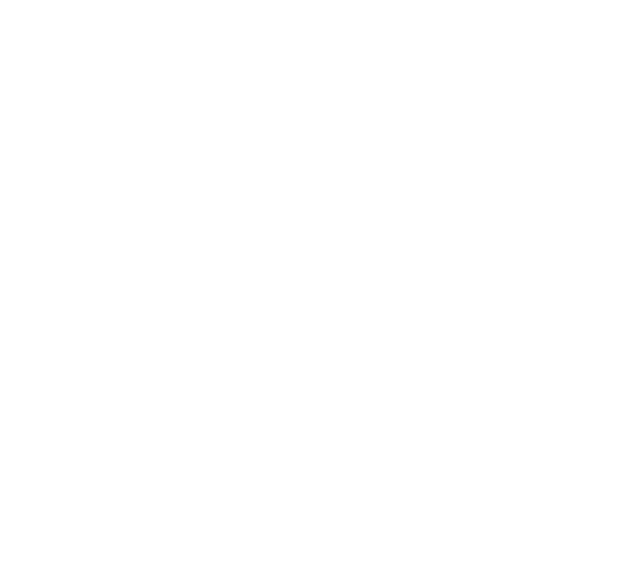
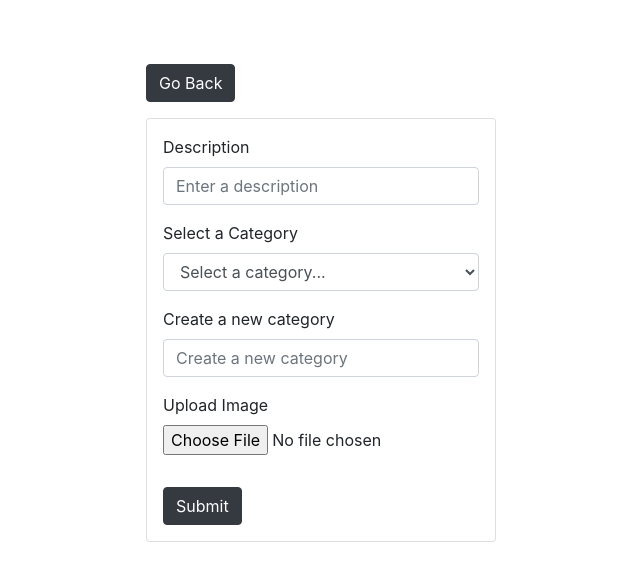
Before and after one commit to gautamsood15/Photoshare, a Django app: page /add/ in a window 1280 px wide. Before the commit the part shown is empty. Shown: the top 581 px of the page, without its empty margins (319-959 px from the left). Run offline with Django 4.2, Linux system fonts and the light colour scheme; data comes from the database, SQL or seed files in the repository; both versions use the stored data as it was after the commit.

Commit message:
new image function added

```diff
--- a/photos/templates/photos/add.html
+++ b/photos/templates/photos/add.html
@@ -0,0 +1,63 @@
+<!DOCTYPE html>
+<html lang="en">
+<head>
+    <meta charset="UTF-8">
+    <meta http-equiv="X-UA-Compatible" content="IE=edge">
+    <meta name="viewport" content="width=device-width, initial-scale=1.0">
+    <title>Add Photo</title>
+
+    <link rel="stylesheet" href="https://cdn.jsdelivr.net/npm/bootstrap@4.0.0/dist/css/bootstrap.min.css" integrity="sha384-Gn5384xqQ1aoWXA+058RXPxPg6fy4IWvTNh0E263XmFcJlSAwiGgFAW/dAiS6JXm" crossorigin="anonymous">
+
+
+</head>
+
+<body class="m-5">
+    <div class="container">
+        <div class="row  justify-content-center">
+            <div class="col-md-4">
+                <a href="{% url 'gallery' %}" class="btn btn-dark my-3">Go Back</a>
+                <div class="card">
+
+
+
+
+                    <form method="POST" action="" enctype="multipart/form-data">
+                    {% csrf_token %}
+
+                        <div class="form-group m-3">
+                          <label>Description</label>
+                          <input required name="description" type="text" placeholder="Enter a description" class="form-control">
+                        </div>
+
+                        <div class="form-group m-3">
+                            <label>Select a Category</label>
+                            <select name="category" class="form-control">
+                                <option value="none">Select a category...</option>
+
+                                {% for category in categories %}
+                                    <option value="{{category.id}}">{{category.name}}</option>
+                                {% endfor %}
+                            </select>
+                        </div>
+
+
+                        <div class="form-group m-3">
+                            <label>Create a new category</label>
+                            <input name="category_new" type="text" placeholder="Create a new category" class="form-control">
+                        </div>
+
+                        <div class="form-group m-3">
+                            <label>Upload Image</label>
+                            <input required name="image" type="file" class="form-control-file">
+                          </div>
+
+
+                        <button type="submit" class="btn btn-dark m-3">Submit</button>
+
+                    </form>
+                </div>
+            </div>
+        </div>
+    </div>
+</body>
+</html>
--- a/photos/templates/photos/gallery.html
+++ b/photos/templates/photos/gallery.html
@@ -26,7 +26,7 @@
     <div class="container">
         <div class="row">
 
-            <div class="col-md-3">
+            <div class="col-md-3 my-3">
                 <div class="card" style="width: 18rem;">
                     <div class="card-header">
                       Categories
@@ -53,7 +53,7 @@
                 <div class="row">
 
                   {% for photo in photos %}
-                    <div class="col-md-4">
+                    <div class="col-md-4 my-3">
                         <div class="card">
                             <img class="image-thumbnail" src="{{photo.image.url}}" alt="Card image cap">
                             <div class="card-body">
--- a/photos/views.py
+++ b/photos/views.py
@@ -1,4 +1,4 @@
-from django.shortcuts import render
+from django.shortcuts import render, redirect
 from .models import Category, Photo
 
 # Create your views here.
@@ -16,4 +16,27 @@ def viewPhoto(request, pk):
     return render(request, "photos/photo.html", {'photo': photo})
 
 def addPhoto(request):
-    return render(request, "photos/add.html")
+    categories = Category.objects.all()
+
+    if request.method == 'POST':
+        data = request.POST
+        image = request.FILES.get('image')
+
+        if data['category'] != 'none':
+            category = Category.objects.get(id=data['category'])
+        elif data['category_new'] != '':
+            category, created = Category.objects.get_or_create(name=data['category_new'])
+        else:
+            category = None
+
+        photo = Photo.objects.create(
+            category=category,
+            description=data['description'],
+            image=image,
+        )
+
+        return redirect('gallery')
+
+
+    context = {'categories': categories}
+    return render(request, "photos/add.html", context)
```
Also changed, not shown: db.sqlite3, static/images/1isr.png (added), static/images/Family1.jpg (added), static/images/Family2.jpeg (added), static/images/Food1.jpg (added), static/images/Food2.jpg (added).
